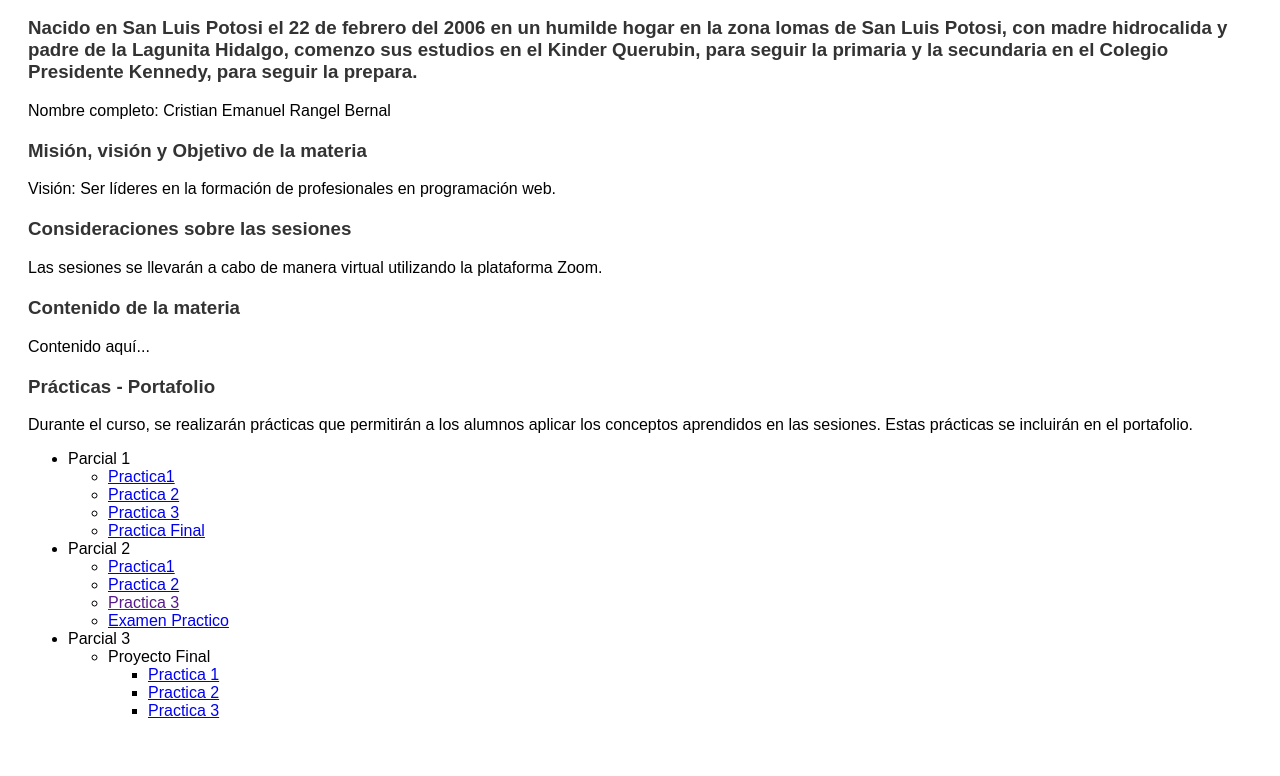
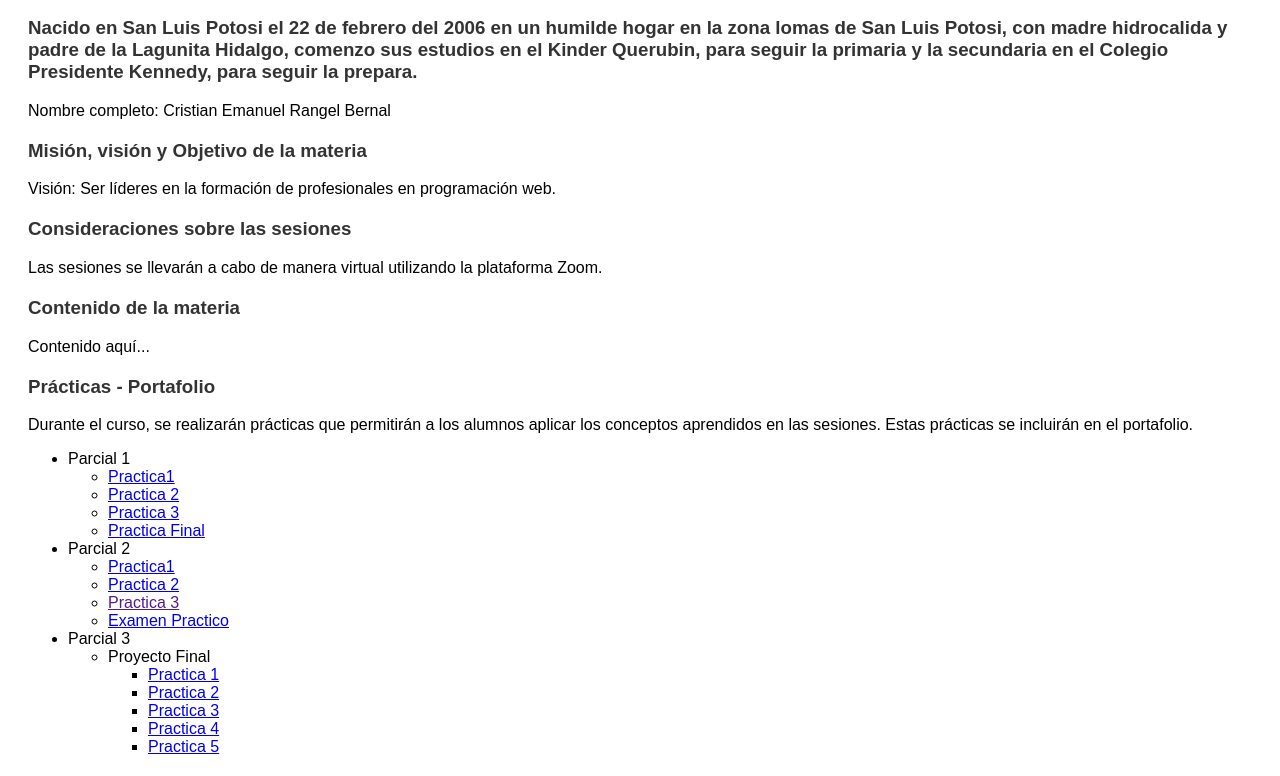
Before and after one commit to 183684/Portafolio-18, a plain HTML site: page index.html in a window 1280 px wide. Shown: the part 111-887 px from the top of the page. Before the commit the page ends 851 px from the top, so only its background shows below. Drawn offline with Linux system fonts and the light colour scheme.

Commit message:
Update index.html

```diff
--- a/index.html
+++ b/index.html
@@ -44,7 +44,7 @@
             <ul>
                 <li>Parcial 1
                     <ul>
-                        <li><a href="practica1.html">Practica1 </a></li>
+                        <li><a href="practica1.html">Practica1</a></li>
                         <li><a href="practica2.html">Practica 2</a></li>
                         <li><a href="practica3.html">Practica 3</a></li>
                         <li><a href="practica4walmart.html">Practica Final</a></li>
@@ -65,6 +65,8 @@
                                 <li><a href="P1P3.html">Practica 1</a></li>
                                 <li><a href="P2P3.html">Practica 2</a></li>
                                 <li><a href="P3P3.html">Practica 3</a></li>
+                                <li><a href="P4P3.html">Practica 4</a></li>
+                                <li><a href="P5P3.html">Practica 5</a></li>
                             </ul>
                         </li>
                     </ul>
```
